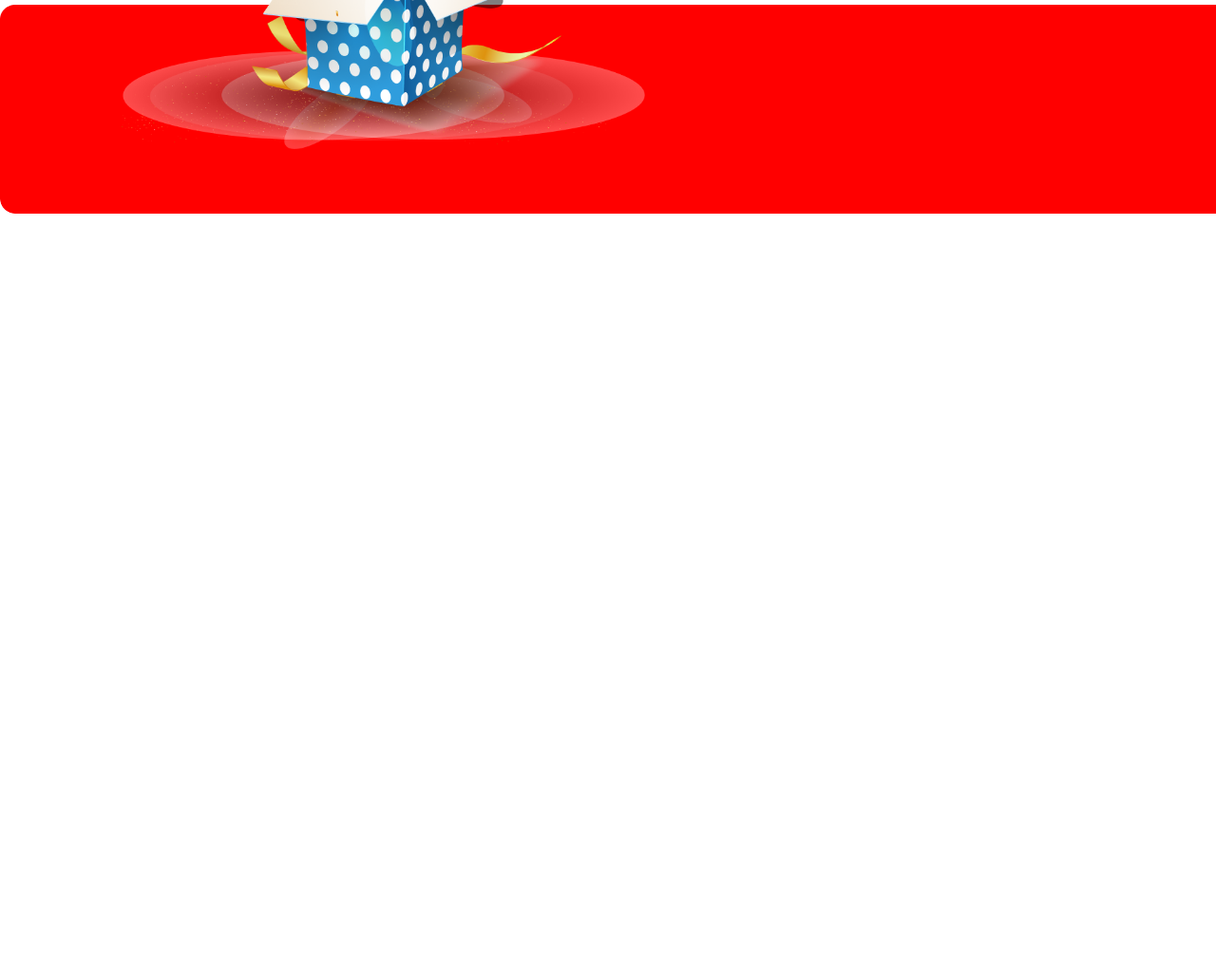
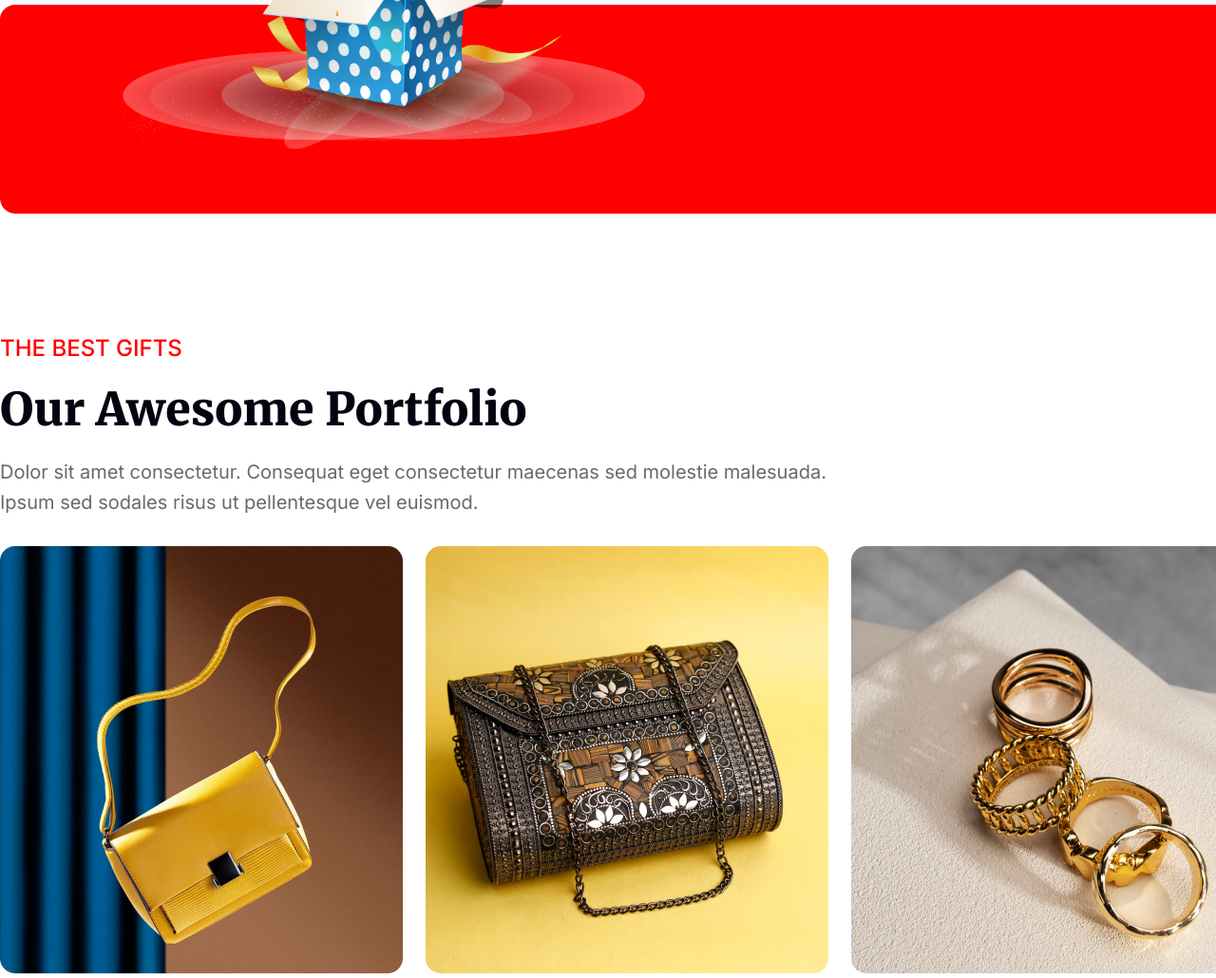
Before and after one commit to MostafizurRahman199/new_year_party, a plain HTML site: page index.html in a window 1280 px wide. Shown: the part 3986-5016 px from the top of the page at 95% size. Before the commit the page ends 4211 px from the top, so only its background shows below. Drawn offline with Linux system fonts and the light colour scheme.

Commit message:
portfolio section done

```diff
--- a/index.html
+++ b/index.html
@@ -101,6 +101,29 @@
             </section>
 
 
+            <section class="portfolio">
+                <div class="portfolio_content_div">
+                    <p class="portfolio_para_1">THE BEST GIFTS</p>
+                <h2 class="portfolio_heading">Our Awesome Portfolio</h2>
+                <p class="portfolio_para_2">Dolor sit amet consectetur. Consequat eget consectetur maecenas sed molestie malesuada. Ipsum sed sodales risus ut pellentesque vel euismod. </p>
+
+                </div>
+                <div class="portfolio_image_div">
+                    <img src="./images/Rectangle 3.png" alt="" class="portfolio_img">
+
+                    <img src="./images/Rectangle 4.png" alt="" class="portfolio_img">
+
+                    <img src="./images/Rectangle 8.png" alt="" class="portfolio_img">
+
+                    <img src="./images/Rectangle 5.png" alt="" class="portfolio_img">
+
+                    <img src="./images/Rectangle 6.png" alt="" class="portfolio_img">
+
+                    <img src="./images/Rectangle 7.png" alt="" class="portfolio_img">
+                </div>
+            </section>
+
+
     </main>
     <footer>
 
--- a/style.css
+++ b/style.css
@@ -474,3 +474,67 @@ height: 450.96px;
   width: 206.84px;
 height: 206.84px;
 }
+
+
+.portfolio{
+  width: 1320px;
+height: 1163px;
+display: flex;
+flex-direction: column;
+justify-content: center;
+align-items:start ;
+margin: 0 auto;
+gap: 30px;
+margin-top: 120px;
+
+
+}
+
+.portfolio_content_div{
+  display: flex;
+  flex-direction: column;
+  align-items: start;
+  gap: 20px;
+  width: 896px;
+}
+
+.portfolio_image_div{
+  display: grid;
+  grid-template-columns: repeat(3, 1fr);
+  gap: 24px; /* Adjust the gap between images as needed */
+
+
+}
+
+.portfolio_image_div{
+  /* width: 424px;
+  height: 450px; */
+}
+
+
+.portfolio_para_1{
+  color: rgb(255, 0, 0);
+font-family: Inter;
+font-size: 24px;
+font-weight: 500;
+line-height: 29px;
+
+}
+
+.portfolio_heading{
+  color: rgb(7, 2, 17);
+  font-family: Merriweather;
+  font-size: 48px;
+  font-weight: 900;
+  line-height: 60px;
+
+  text-transform: capitalize;
+}
+
+.portfolio_para_2{
+  color: rgba(7, 2, 17, 0.6);
+  font-family: Inter;
+  font-size: 20px;
+  font-weight: 400;
+  line-height: 32px;
+}
```
